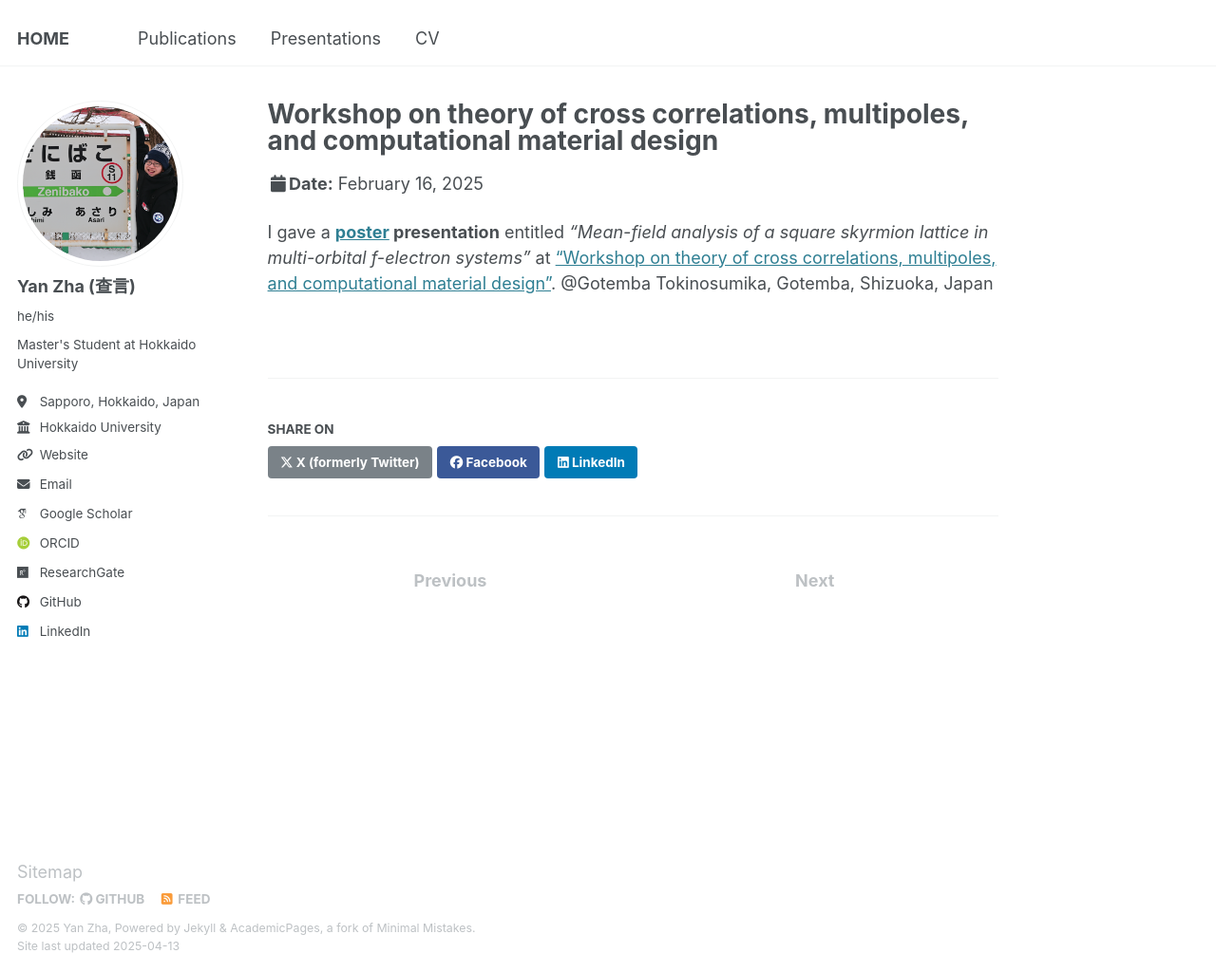
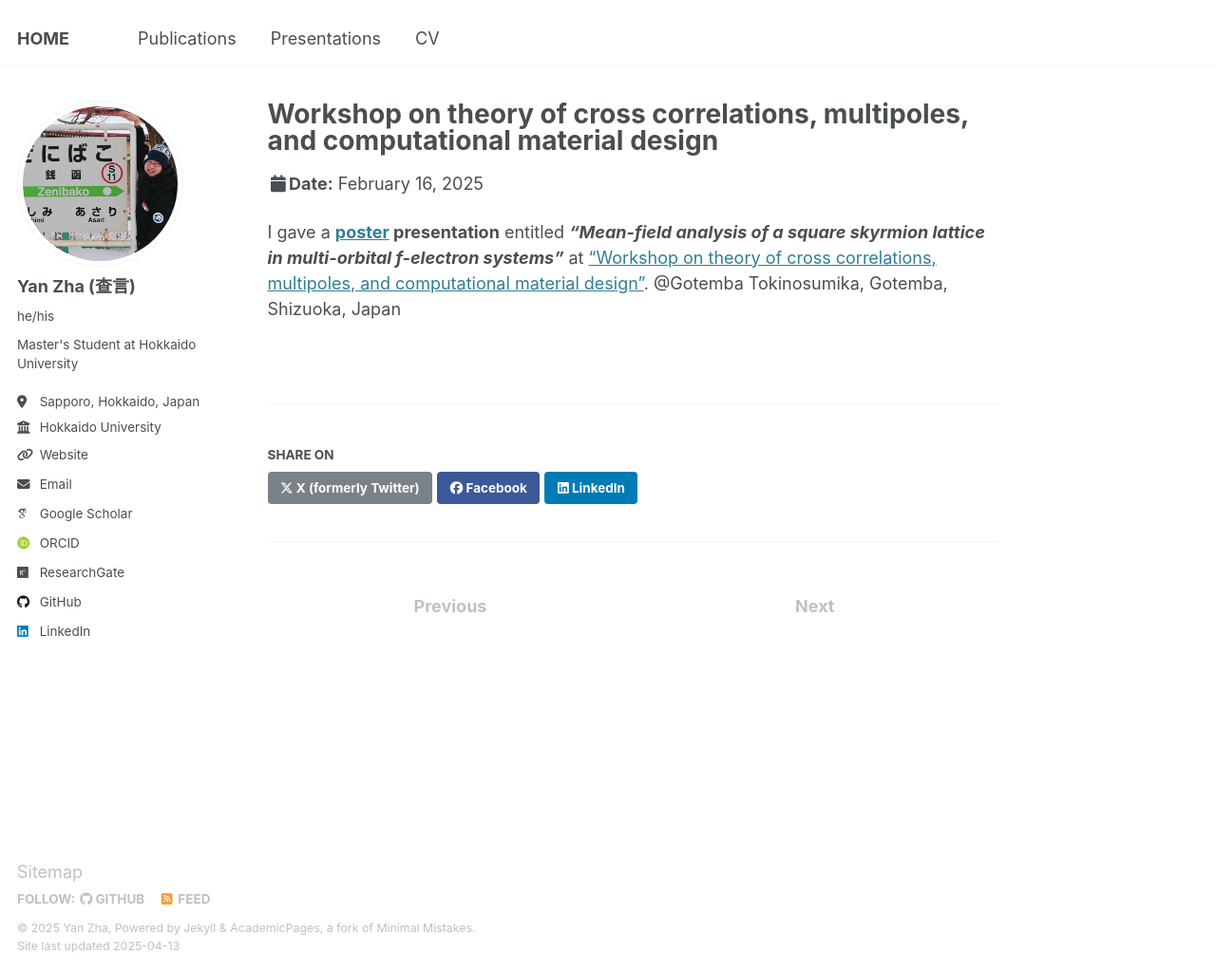
Before and after one commit to yzhacn/yzhacn.github.io, a Jekyll site: the page built from _talks/2025-02-16-pre-1.md, in a window 1280 px wide and 1024 px high. Shown: the whole window at 95% size. Built offline with Jekyll 4.4.1, drawn with Linux system fonts in a browser that asks for light colours; some web fonts are replaced.

Commit message:
Update 2025-02-16-pre-1.md

```diff
--- a/_talks/2025-02-16-pre-1.md
+++ b/_talks/2025-02-16-pre-1.md
@@ -8,5 +8,5 @@ date: 2025.02.16-2025.02.18
 location: "Gotemba, Shizuoka, Japan"
 ---
 
-I gave a **[poster](https://yzhacn.github.io/images/20250217_yzha_asymmetry.pdf) presentation** entitled *"Mean-field analysis of a square skyrmion lattice in multi-orbital f-electron systems"* at ["Workshop on theory of cross correlations, multipoles, and
+I gave a **[poster](https://yzhacn.github.io/images/20250217_yzha_asymmetry.pdf) presentation** entitled ***"Mean-field analysis of a square skyrmion lattice in multi-orbital f-electron systems"*** at ["Workshop on theory of cross correlations, multipoles, and
 computational material design"](https://asymmetry.hiroshima-u.ac.jp/event/2532). @Gotemba Tokinosumika, Gotemba, Shizuoka, Japan
```
